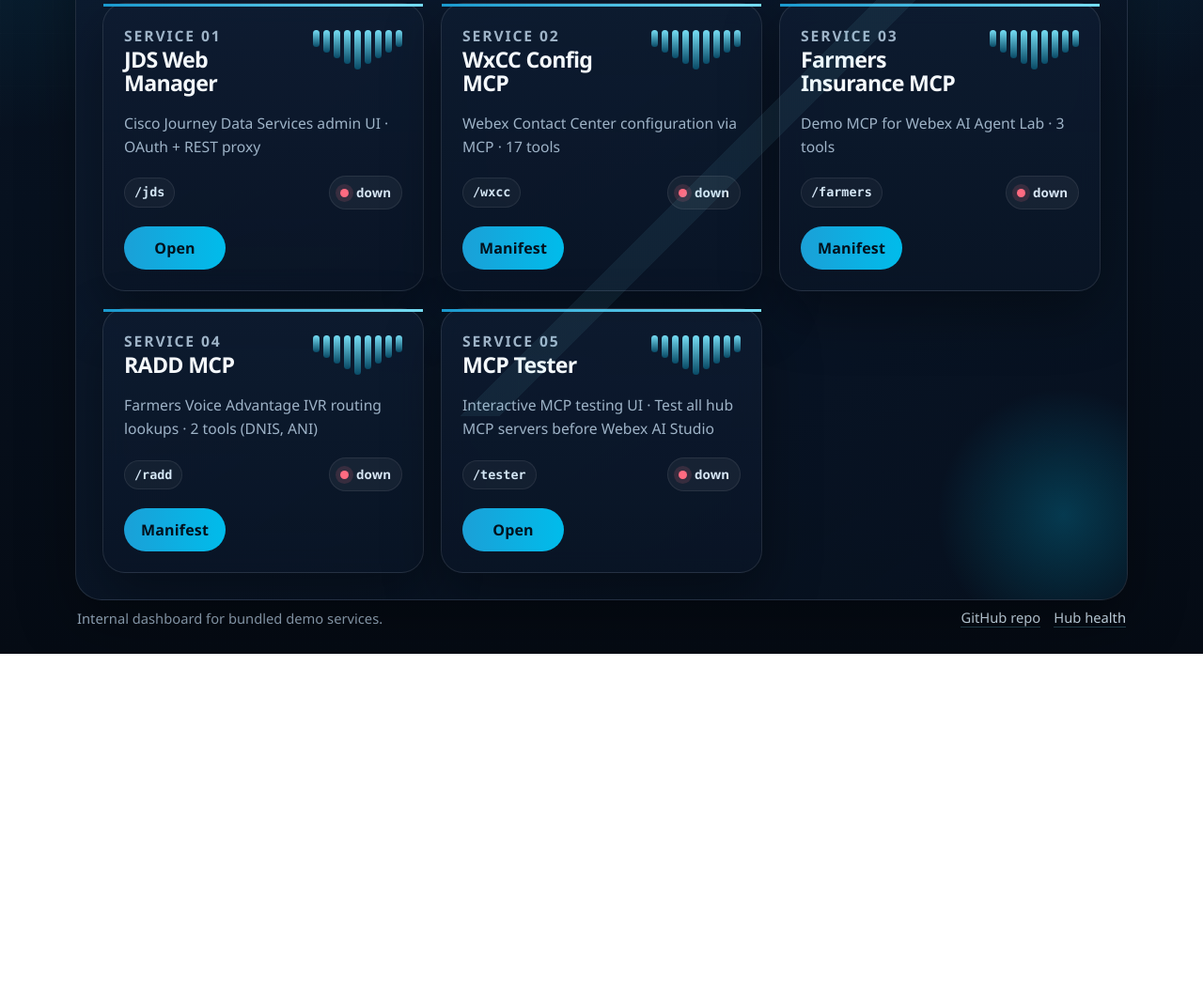
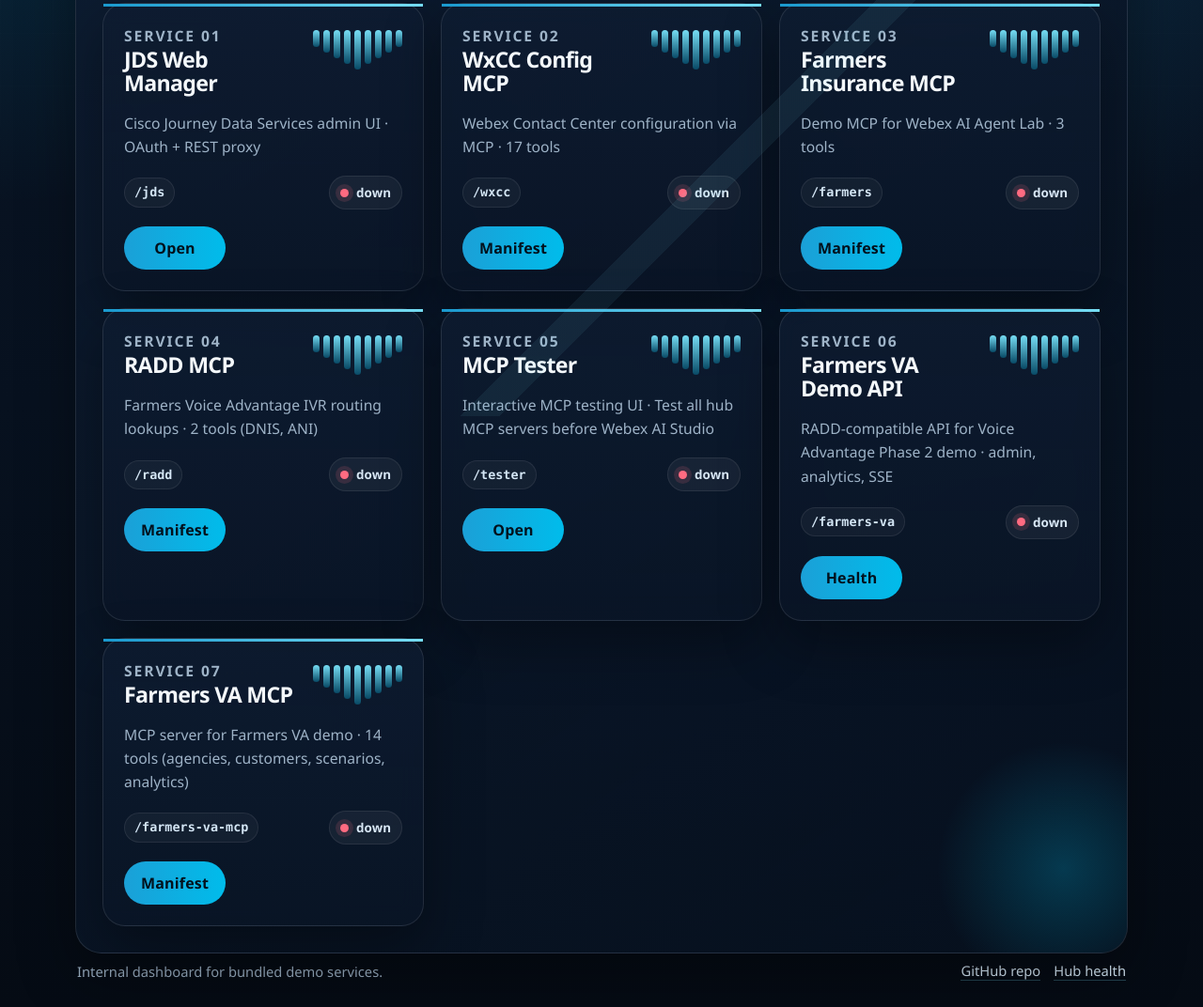
Before and after one commit to villarrealed/node-services-hub, a website: page public/index.html in a window 1280 px wide. Shown: the part 357-1429 px from the top of the page at 94% size. Before the commit the page ends 1053 px from the top, so only its background shows below. Drawn offline with Linux system fonts and the light colour scheme; no server answers.

Commit message:
feat: add farmers-va + farmers-va-mcp cards to hub landing page

```diff
--- a/public/index.html
+++ b/public/index.html
@@ -372,7 +372,7 @@
         <div class="hero-meta" aria-label="Hub summary">
           <div class="meta-chip">
             <span class="meta-label">Mounted apps</span>
-            <span class="meta-value">5 live services</span>
+            <span class="meta-value">7 live services</span>
           </div>
           <div class="meta-chip">
             <span class="meta-label">Landing page</span>
@@ -496,6 +496,52 @@
             <a class="action" href="/tester/">Open</a>
           </div>
         </article>
+
+        <article class="card" data-prefix="/farmers-va">
+          <div class="card-head">
+            <div>
+              <p class="card-kicker">Service 06</p>
+              <h2>Farmers VA Demo API</h2>
+            </div>
+            <div class="bridge" aria-hidden="true">
+              <span></span><span></span><span></span><span></span><span></span><span></span><span></span><span></span><span></span>
+            </div>
+          </div>
+          <p>RADD-compatible API for Voice Advantage Phase 2 demo · admin, analytics, SSE</p>
+          <div class="status-row">
+            <span class="path">/farmers-va</span>
+            <span class="status" data-status>
+              <span class="status-dot"></span>
+              <span class="status-text">checking</span>
+            </span>
+          </div>
+          <div class="card-foot">
+            <a class="action" href="/farmers-va/health">Health</a>
+          </div>
+        </article>
+
+        <article class="card" data-prefix="/farmers-va-mcp">
+          <div class="card-head">
+            <div>
+              <p class="card-kicker">Service 07</p>
+              <h2>Farmers VA MCP</h2>
+            </div>
+            <div class="bridge" aria-hidden="true">
+              <span></span><span></span><span></span><span></span><span></span><span></span><span></span><span></span><span></span>
+            </div>
+          </div>
+          <p>MCP server for Farmers VA demo · 14 tools (agencies, customers, scenarios, analytics)</p>
+          <div class="status-row">
+            <span class="path">/farmers-va-mcp</span>
+            <span class="status" data-status>
+              <span class="status-dot"></span>
+              <span class="status-text">checking</span>
+            </span>
+          </div>
+          <div class="card-foot">
+            <a class="action" href="/farmers-va-mcp/">Manifest</a>
+          </div>
+        </article>
       </section>
     </section>
 
```
